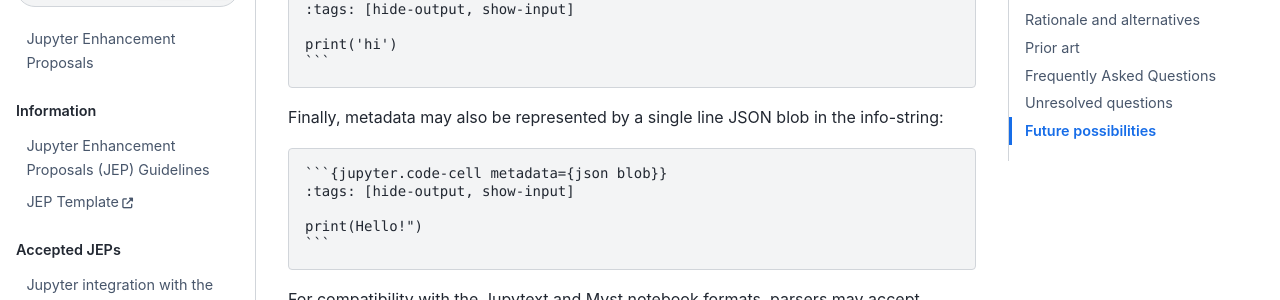
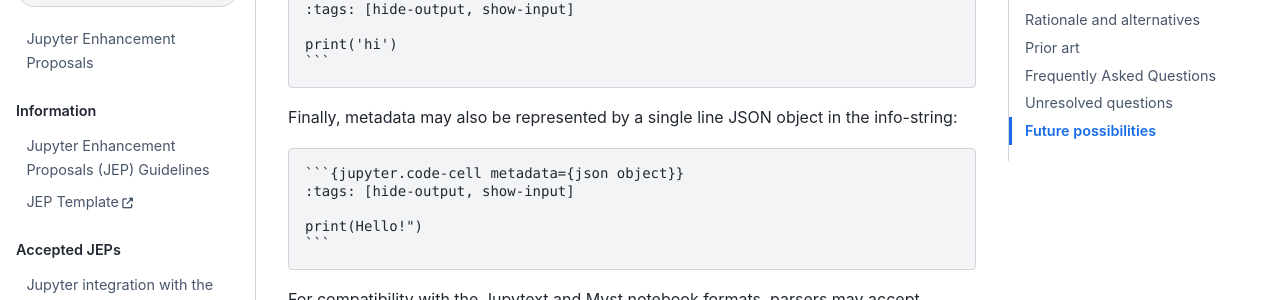
Before and after one commit to jupyter/enhancement-proposals, a Jupyter Book: the page built from 102-markdown-based-notebooks/markdown-based-notebooks.md, in a window 1280 px wide and 900 px high, scrolled down 4938 px. Shown: the part 153-453 px from the top of the window. Built offline with Jupyter Book 1.0.4 settings and Sphinx 7.4.7 and the Sphinx Book theme 1.1.4, drawn with Linux system fonts in a browser that asks for light colours; some of the changed text lies outside the part shown.

Commit message:
Replace "JSON blob" with "JSON object"

````diff
--- a/102-markdown-based-notebooks/markdown-based-notebooks.md
+++ b/102-markdown-based-notebooks/markdown-based-notebooks.md
@@ -201,9 +201,9 @@ as Myst Markdown):
     print('hi')
     ```
 
-Finally, metadata may also be represented by a single line JSON blob in the info-string:
+Finally, metadata may also be represented by a single line JSON object in the info-string:
 
-    ```{jupyter.code-cell metadata={json blob}}
+    ```{jupyter.code-cell metadata={json object}}
     :tags: [hide-output, show-input]
 
     print(Hello!")
@@ -515,7 +515,7 @@ the current behavior, we will lose the confidence of our userbase.
 
 > Why support several syntaxes for metadata?
 
-- The one-line JSON blob syntax is compact and unobtrusive.
+- The one-line JSON object syntax is compact and unobtrusive.
 - The YAML block syntax is human-readable and editable.
 - The shorthand colon syntax is human-readable, editable, and very compact at the price of not supporting nested
   metadata.
````
Also changed, not shown: other parts of 102-markdown-based-notebooks/markdown-based-notebooks.md (+1 -1 lines).
